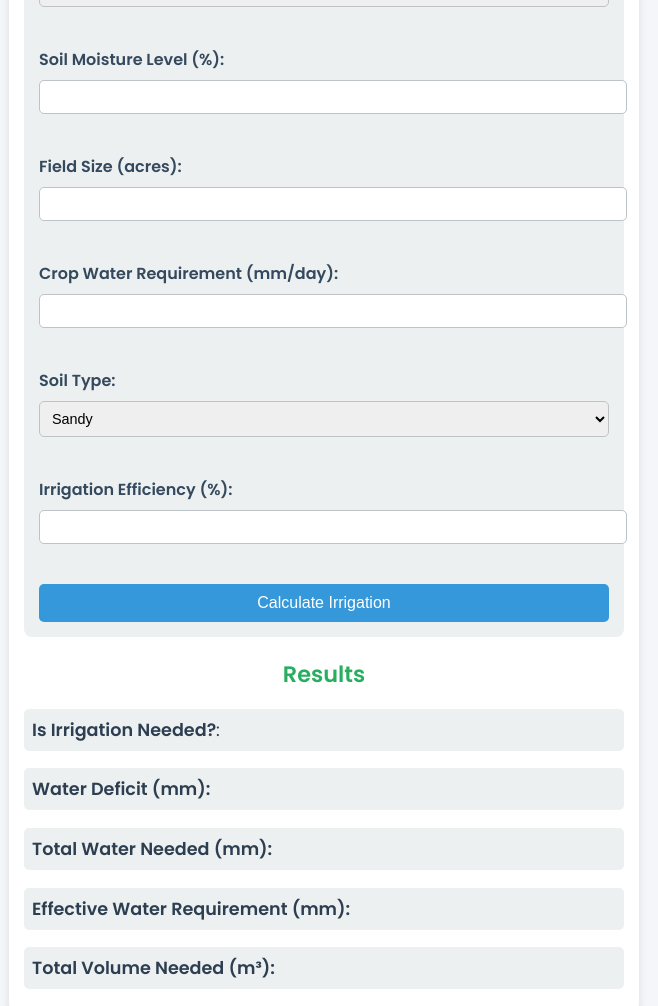
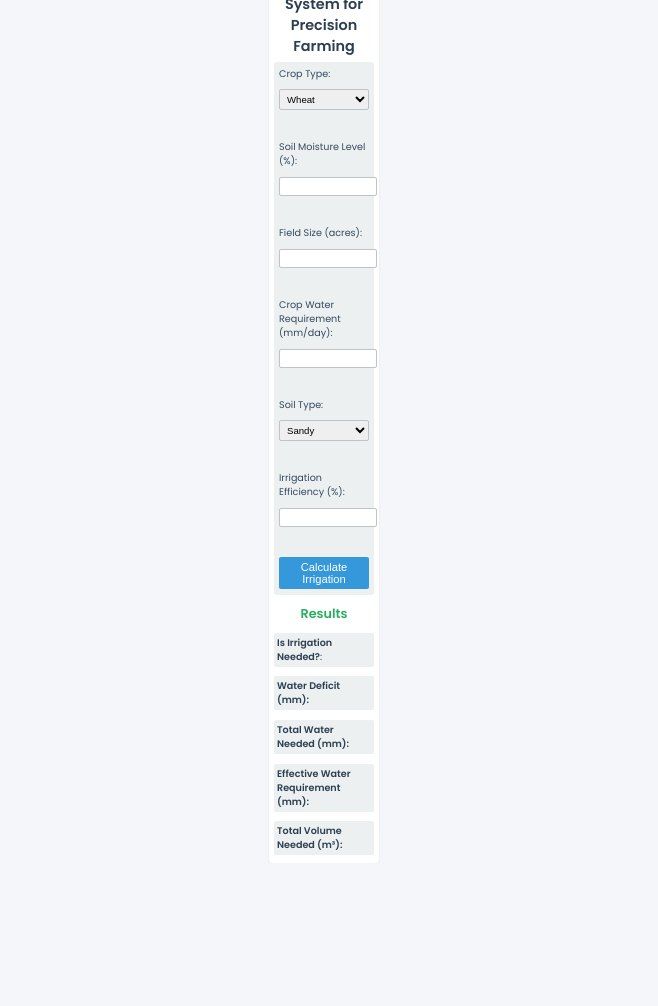
Before and after one commit to Challa395/Smart-irrigation-system--01, a plain HTML site: page index.html in a window 1280 px wide. Shown: the top 1006 px of the page, without its empty margins (316-974 px from the left). After the commit the page ends 863 px from the top, so only its background shows below. Drawn offline with Linux system fonts and the light colour scheme.

Commit message:
Update style.css

```diff
--- a/style.css
+++ b/style.css
@@ -11,52 +11,52 @@ body {
 }
 
 .container {
-    width: 95%;
-    max-width: 600px;  /* Reduced width to 600px */
+    width: 100px;  /* Extremely reduced width */
     background-color: #fff;
-    padding: 15px;  /* Reduced padding */
-    box-shadow: 0 4px 8px rgba(0, 0, 0, 0.1);
-    border-radius: 8px;  /* Slightly smaller border-radius */
+    padding: 5px;  /* Minimal padding */
+    box-shadow: 0 1px 2px rgba(0, 0, 0, 0.1);  /* Lighter shadow */
+    border-radius: 3px;  /* Smaller border-radius */
 }
 
 header h1 {
     color: #2c3e50;
     text-align: center;
-    font-size: 1.8em;  /* Reduced font size */
-    margin-bottom: 15px;
+    font-size: 0.9em;  /* Very small font size */
+    margin-bottom: 5px;  /* Reduced margin */
 }
 
 /* Form Section Styling */
 .form-section {
     background-color: #ecf0f1;
-    padding: 15px;  /* Reduced padding */
-    border-radius: 8px;
+    padding: 5px;  /* Minimal padding */
+    border-radius: 3px;  /* Smaller border-radius */
 }
 
 label {
-    font-weight: 600;
-    margin-bottom: 8px;  /* Reduced margin */
+    font-weight: 500;
+    margin-bottom: 4px;  /* Reduced margin */
     display: block;
     color: #34495e;
+    font-size: 0.6em;  /* Very small font size */
 }
 
 input, select {
-    width: 100%;  /* Keep full width for better visibility */
-    padding: 8px;  /* Reduced padding */
-    margin-bottom: 15px;  /* Reduced margin */
+    width: 100%;  /* Keep full width */
+    padding: 3px;  /* Minimal padding */
+    margin-bottom: 5px;  /* Reduced margin */
     border: 1px solid #bdc3c7;
-    border-radius: 5px;
-    font-size: 0.9em;  /* Reduced font size */
+    border-radius: 2px;  /* Smaller border-radius */
+    font-size: 0.6em;  /* Very small font size */
 }
 
 button {
     width: 100%;  /* Full-width button */
-    padding: 10px;  /* Reduced padding */
+    padding: 4px;  /* Minimal padding */
     background-color: #3498db;
     color: white;
     border: none;
-    border-radius: 5px;
-    font-size: 1em;  /* Reduced font size */
+    border-radius: 2px;
+    font-size: 0.7em;  /* Very small font size */
     cursor: pointer;
     transition: background-color 0.3s ease;
 }
@@ -67,21 +67,21 @@ button:hover {
 
 /* Result Section Styling */
 .result-section {
-    margin-top: 20px;  /* Reduced margin */
+    margin-top: 10px;  /* Minimal margin */
 }
 
 .result-section h2 {
     color: #27ae60;
-    font-size: 1.4em;  /* Reduced font size */
+    font-size: 0.8em;  /* Very small font size */
     text-align: center;
-    margin-bottom: 15px;
+    margin-bottom: 5px;  /* Reduced margin */
 }
 
 #results p {
-    font-size: 1.1em;  /* Reduced font size */
+    font-size: 0.6em;  /* Very small font size */
     color: #2c3e50;
-    padding: 8px;  /* Reduced padding */
+    padding: 3px;  /* Minimal padding */
     background-color: #ecf0f1;
-    border-radius: 5px;
-    margin-bottom: 8px;  /* Reduced margin */
+    border-radius: 2px;  /* Smaller border-radius */
+    margin-bottom: 3px;  /* Reduced margin */
 }
```
